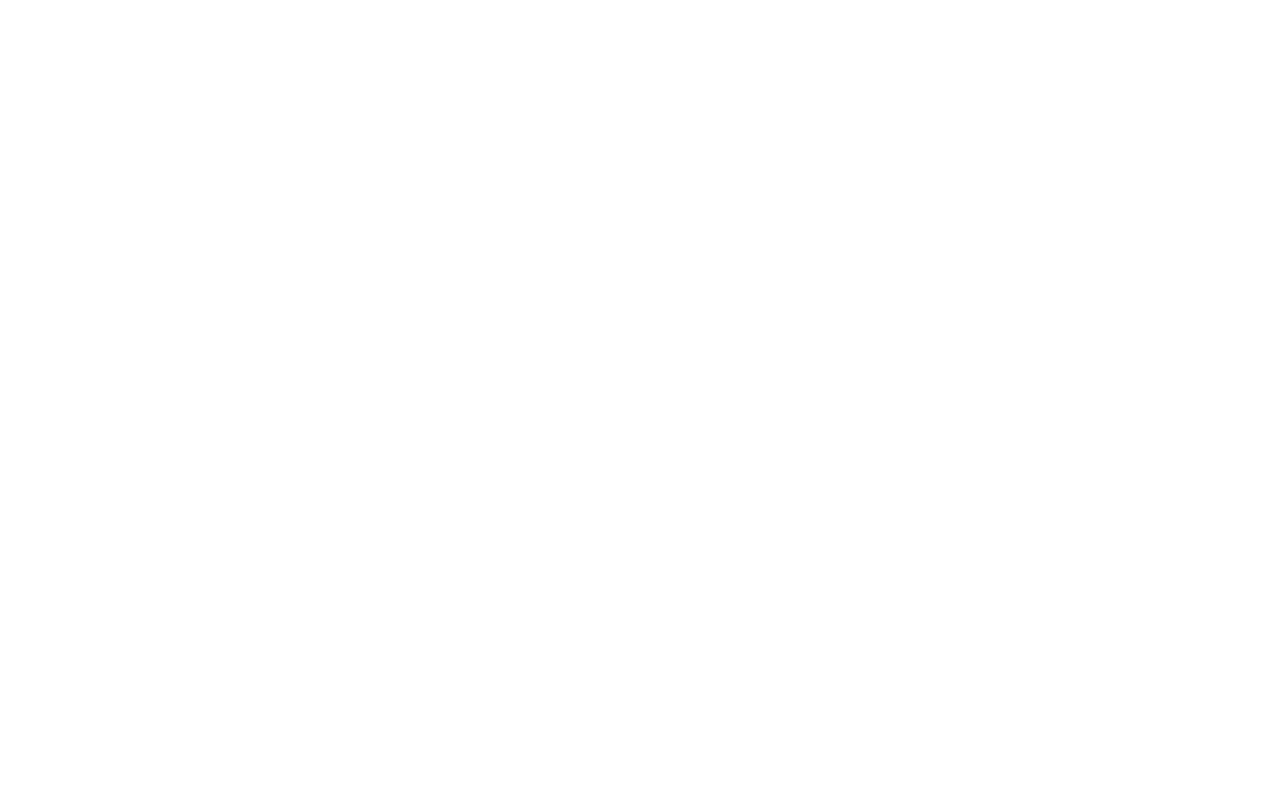
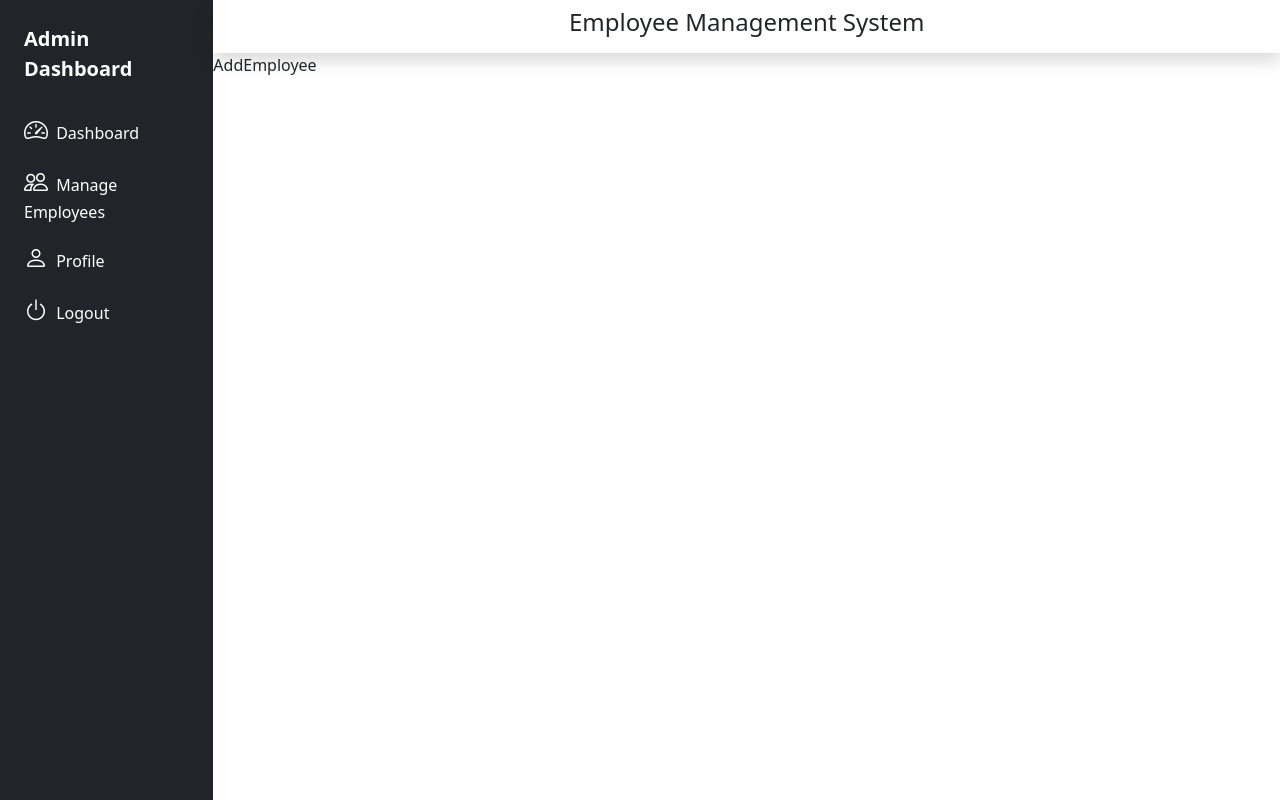
Before and after one commit to yeabtsega45/Admin-Dashboard, a React (Vite) app in the folder frontend/: page /create in a window 1280 px wide. Before the commit this address had no page. Built offline with nearby package versions, Linux system fonts and the light colour scheme; no server answers.

Commit message:
creating add employee page

```diff
--- /dev/null
+++ b/frontend/src/AddEmployee.jsx
@@ -0,0 +1,5 @@
+function AddEmployee() {
+  return <div>AddEmployee</div>;
+}
+
+export default AddEmployee;
--- a/frontend/src/App.jsx
+++ b/frontend/src/App.jsx
@@ -4,6 +4,7 @@
 import Employee from "./Employee";
 import Profile from "./Profile";
 import Home from "./Home";
+import AddEmployee from "./AddEmployee";
 
 function App() {
   return (
@@ -13,7 +14,7 @@
           <Route path="" element={<Home />}></Route>
           <Route path="/employee" element={<Employee />}></Route>
           <Route path="/profile" element={<Profile />}></Route>
-          {/* <Route path="/create" element={<AddEmployee />}></Route> */}
+          <Route path="/create" element={<AddEmployee />}></Route>
           {/* <Route path="/employeeEdit/:id" element={<EditEmployee />}></Route> */}
         </Route>
         <Route path="/login" element={<Login />}></Route>
```
